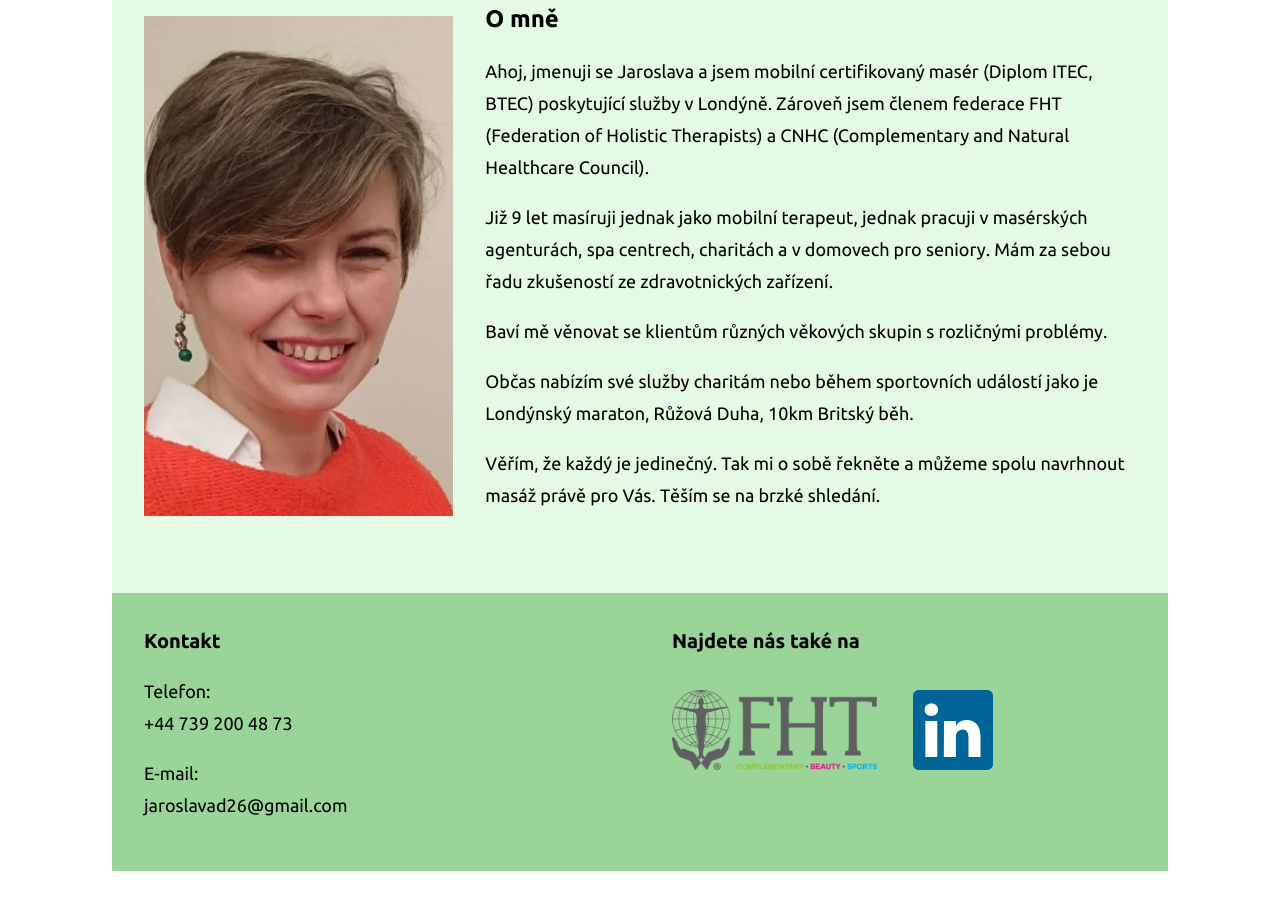
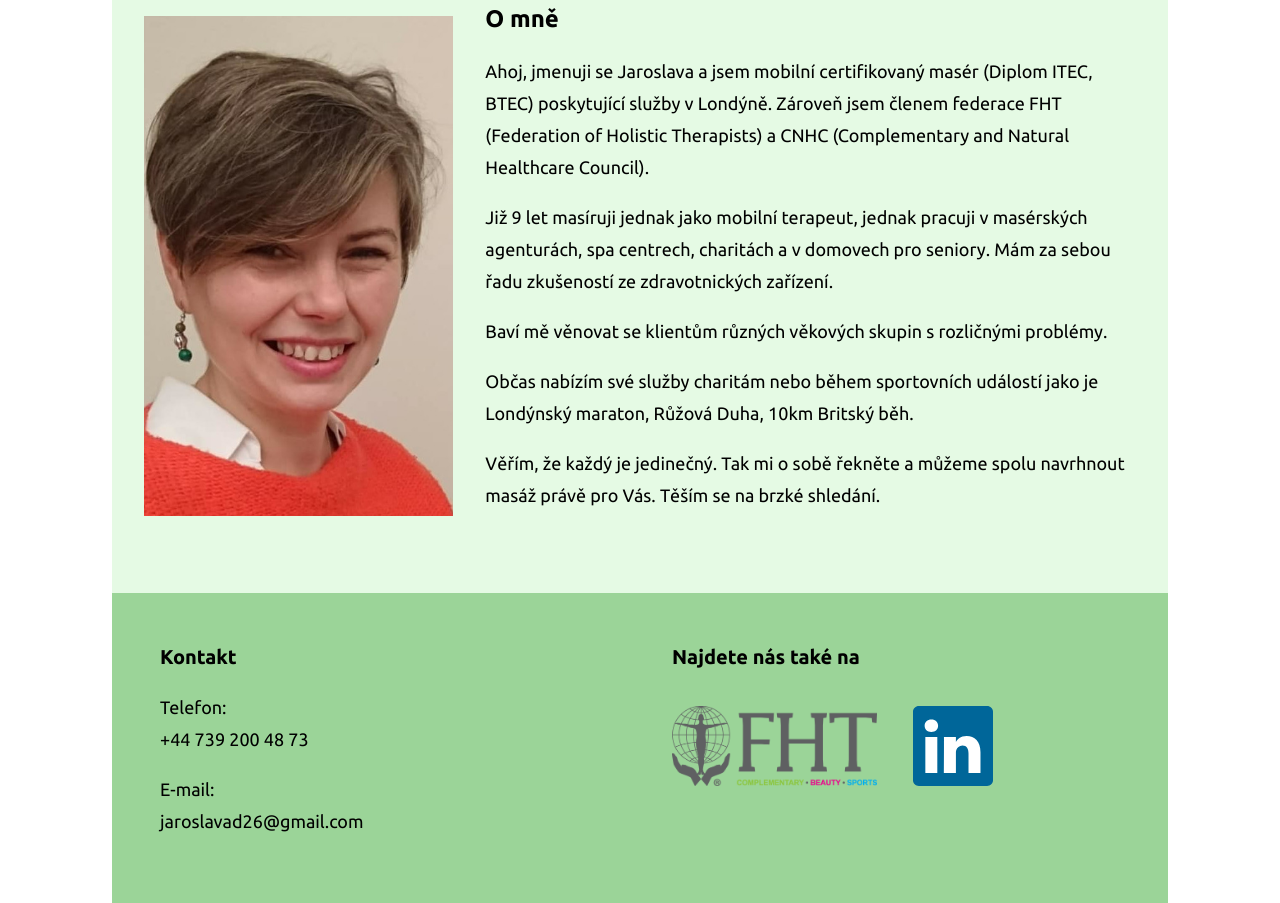
Before and after one commit to MonikaBuzkova/Zaverecny-projekt, an Eleventy site: page omne.html in a window 1280 px wide. Shown: the part 571-1474 px from the top of the page. Before the commit the page ends 1442 px from the top, so only its background shows below. Built offline with nearby package versions, Linux system fonts and the light colour scheme; Eleventy itself is replaced by a stand-in of ours; files that its build step writes are made by us from their sources.

Commit message:
mobilni verze footer

```diff
--- a/css/style.css
+++ b/css/style.css
@@ -262,17 +262,7 @@ th {
 }
 
 
-.footer__grid {
-	padding: var(--spacer);
-	display: grid;
-	grid-template-columns: 1fr 1fr;
-	gap: var(--spacer-double);
-	background-color: var(--accent);
-}
 
-.footer__grid-column {
-	margin: var(--spacer);
-}
 
 .footer__image {
 	height: 80px;
@@ -289,7 +279,11 @@ th {
 
 .footer {
 	margin-top: var(--spacer-double);
+	background-color: var(--accent);
+	padding: var(--spacer-double);
 }
+
+
 
 @media screen and (max-width: 799px) {
 	.menu__checkbox:checked ~ .menu__list {
@@ -334,4 +328,14 @@ th {
 		max-height: 500px;
 		margin: auto;
 	}
+
+	.footer__grid {
+		display: grid;
+		grid-template-columns: 1fr 1fr;
+		gap: var(--spacer-double);
+	}
+
+	.footer__grid-column {
+		margin: var(--spacer);
+	}
 }
```
Also changed, not shown: sluzby.html (+3 -3 lines), 4 other files.
